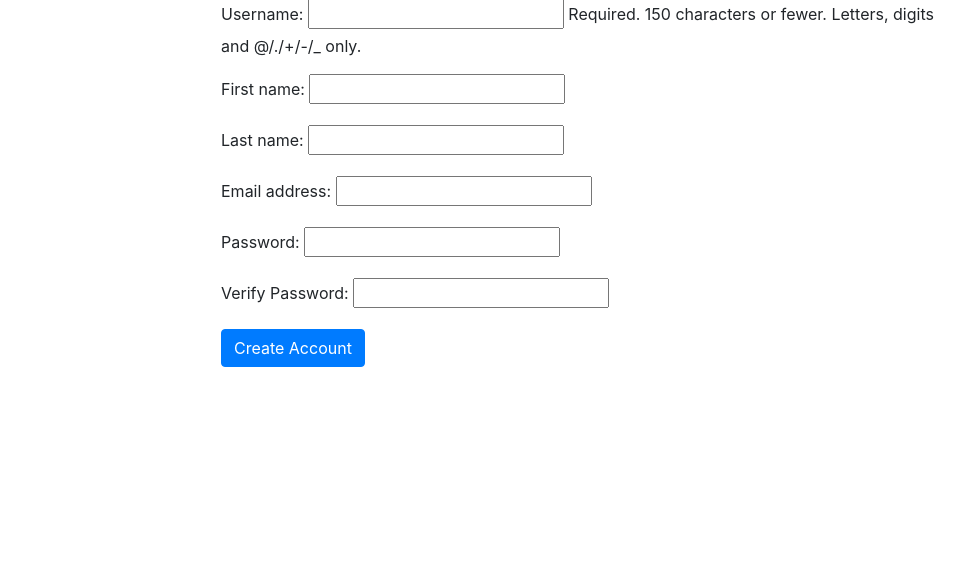
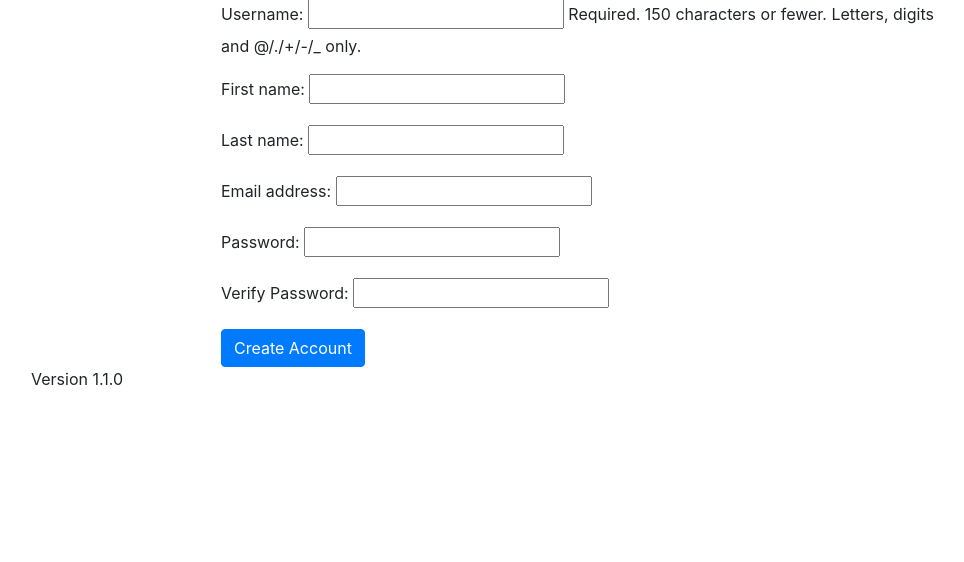
Before and after one commit to shipperstack/shipper, a Django app: page /accounts/register/ in a window 1280 px wide. Shown: the part 213-775 px from the top of the page, without its empty margins (54-1018 px from the left). Run offline with Django 3.2, Linux system fonts and the light colour scheme; parts of the project's set-up code (start-up, migrations or seed data) failed here and were passed over; some libraries are stand-ins or nearby versions.

Commit message:
Add version display in footer

```diff
--- /dev/null
+++ b/config/context_processors.py
@@ -0,0 +1,4 @@
+from django.conf import settings
+
+def version_processor(request):
+    return {'SHIPPER_VERSION': settings.SHIPPER_VERSION}
--- a/config/settings.py
+++ b/config/settings.py
@@ -20,6 +20,9 @@ BASE_DIR = os.path.dirname(os.path.dirname(os.path.abspath(__file__)))
 SECRET_KEY = os.environ.get("SECRET_KEY")
 DEBUG = int(os.environ.get("DEBUG", default=0))
 ALLOWED_HOSTS = os.environ.get("ALLOWED_HOSTS").split(" ")
+
+with open("version.txt") as v_file:
+    SHIPPER_VERSION = v_file.read()
 
 MAIN_WEBSITE_URL = os.environ.get("MAIN_WEBSITE_URL", default="")
 DOWNLOADS_PAGE_MAIN_BRANDING = os.environ.get("DOWNLOADS_PAGE_MAIN_BRANDING", default="Downloads")
@@ -66,6 +69,7 @@ TEMPLATES = [
                 'django.template.context_processors.request',
                 'django.contrib.auth.context_processors.auth',
                 'django.contrib.messages.context_processors.messages',
+                'config.context_processors.version_processor',
             ],
         },
     },
--- a/templates/maintainer_base.html
+++ b/templates/maintainer_base.html
@@ -21,6 +21,7 @@
         {% endblock %}
 
         <footer class="footer">
+            Version {{SHIPPER_VERSION}}
         </footer>
     </div>
 {% endblock %}
```
